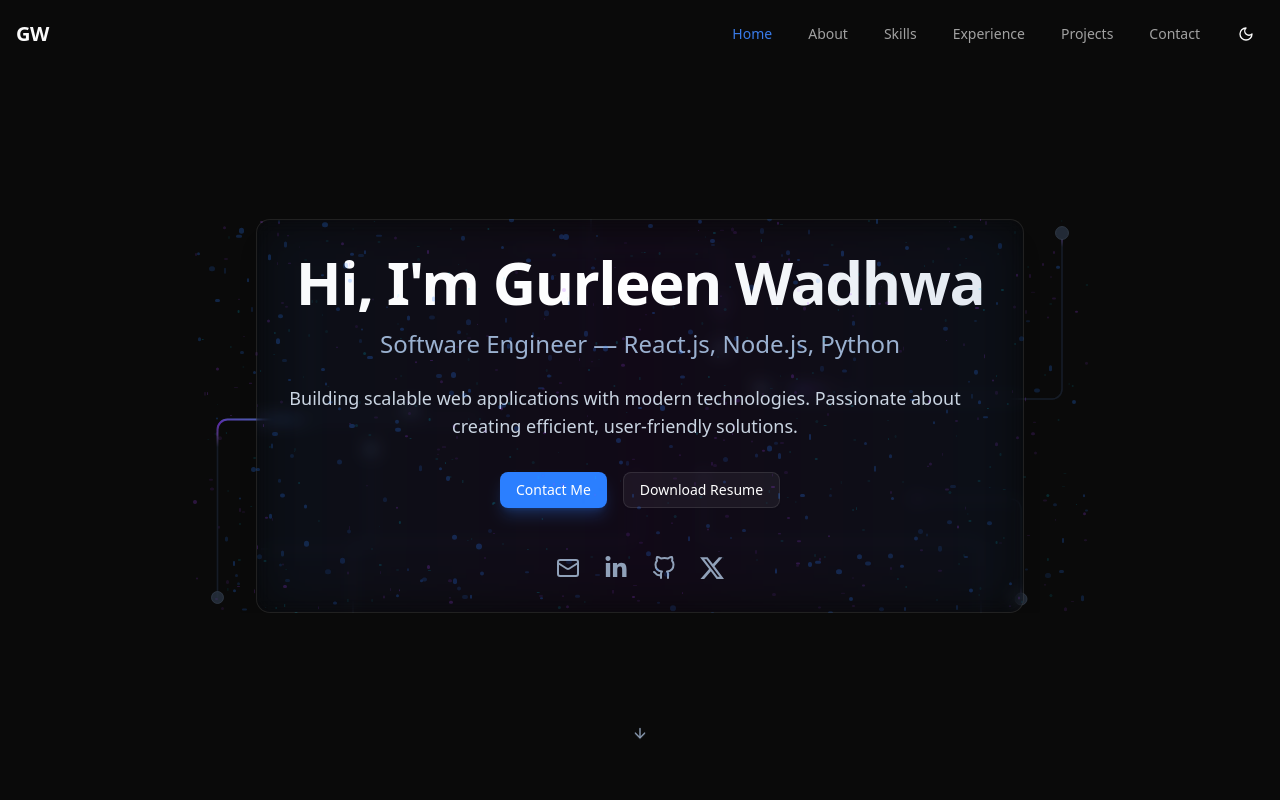
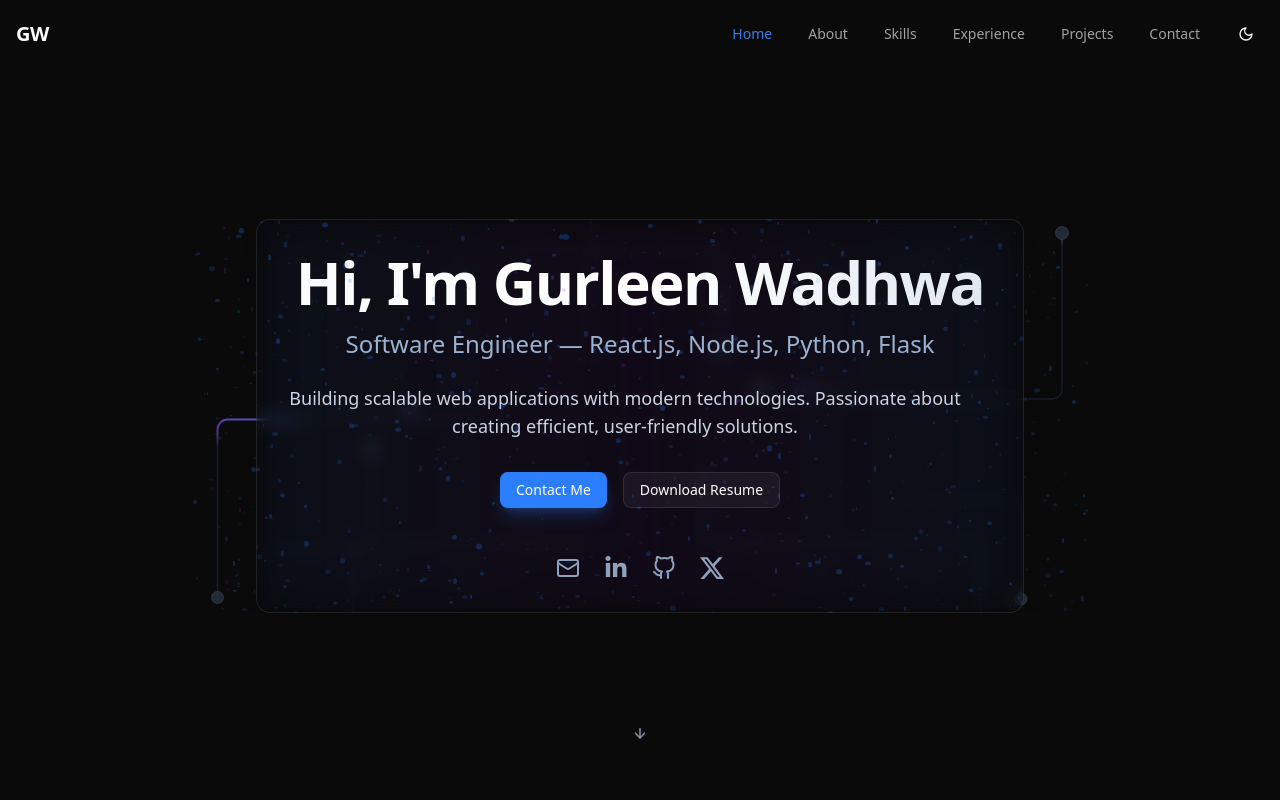
Before and after one commit to gurleenwadhwa-13/portfolio, a React (Vite) app: page / in a window 1280 px wide. Shown: the top 800 px of the page. Built offline with nearby package versions, Linux system fonts and the light colour scheme.

Commit message:
Changed a small thing to test deployment

```diff
--- a/src/components/Hero.tsx
+++ b/src/components/Hero.tsx
@@ -54,7 +54,7 @@ const Hero = () => {
                 className="text-xl md:text-2xl text-blue-600 dark:text-blue-200/80 mb-6"
                 variants={itemVariants}
               >
-                Software Engineer — React.js, Node.js, Python
+                Software Engineer — React.js, Node.js, Python, Flask
               </motion.h2>
 
               <motion.p className="text-lg max-w-2xl mb-8 text-slate-700 dark:text-slate-300" variants={itemVariants}>
```
